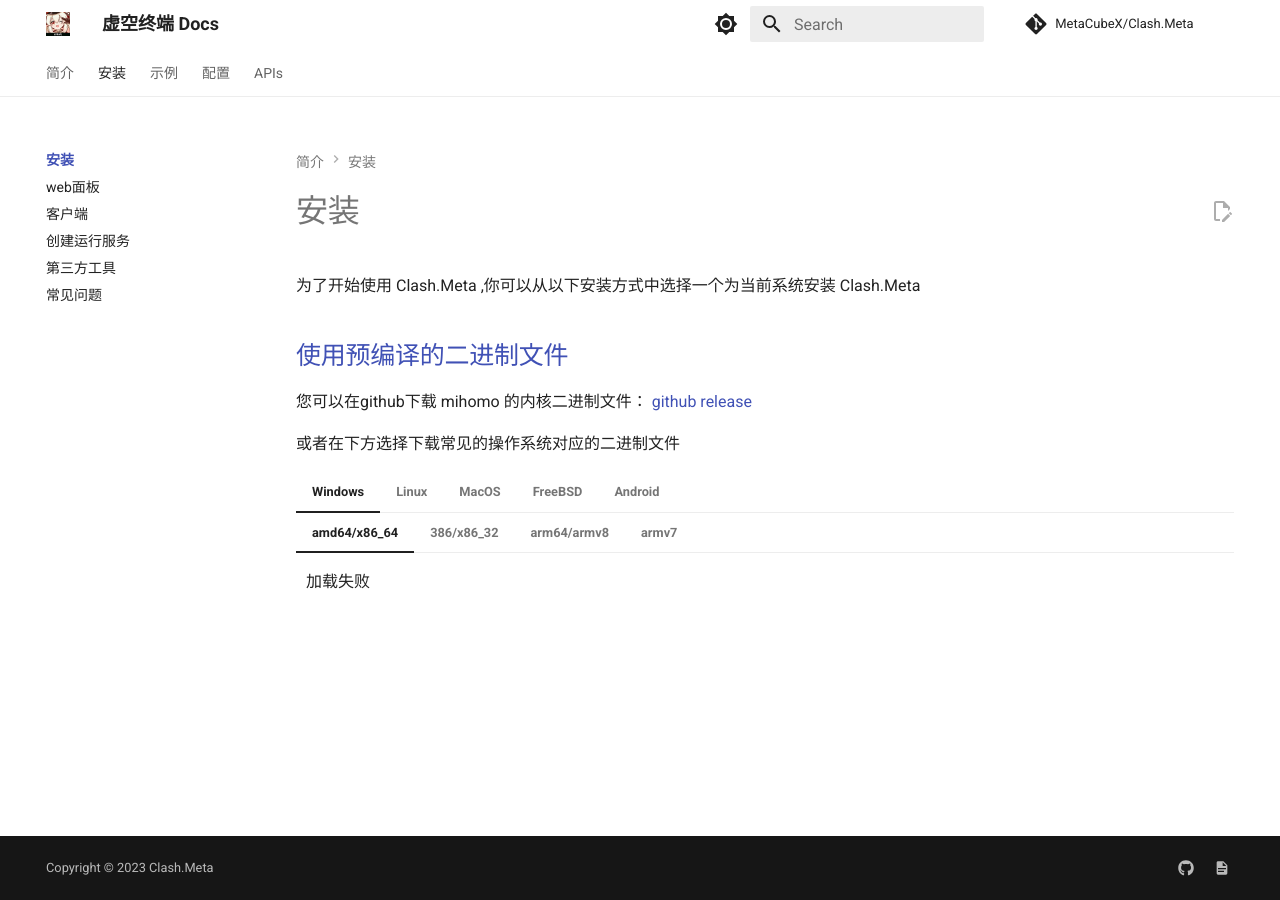
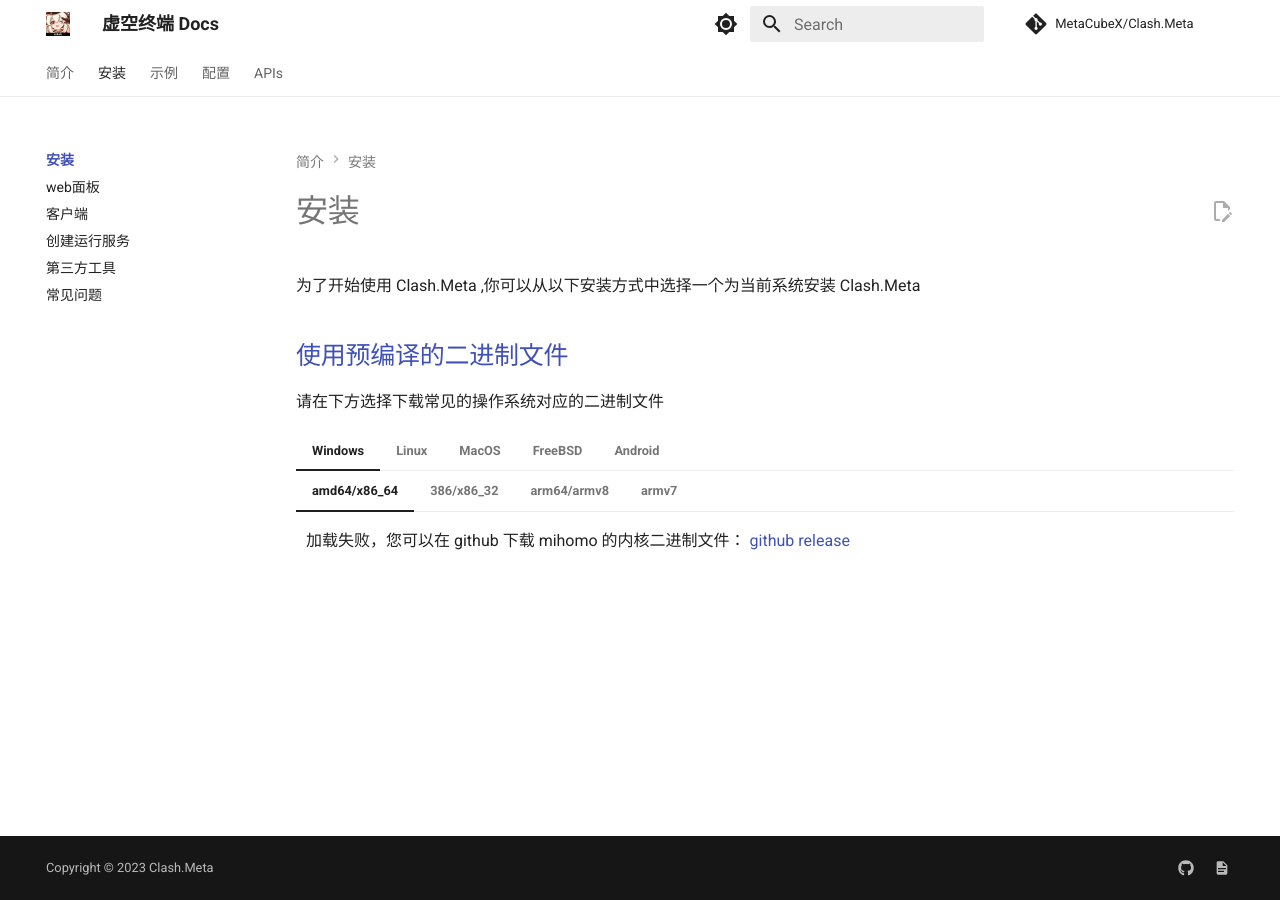
Before and after one commit to MetaCubeX/Meta-Docs, an MkDocs documentation site: the page built from docs/startup/index.md, in a window 1280 px wide. Built offline with MkDocs 1.6.1 and Material for MkDocs 9.7.7, drawn with Linux system fonts in a browser that asks for light colours; comment, search, counter and statistics services are not loaded; part of the change alters nothing that is shown.

```diff
--- a/docs/startup/index.md
+++ b/docs/startup/index.md
@@ -8,9 +8,7 @@ hide:
 
 ## 使用预编译的二进制文件
 
-您可以在github下载 mihomo 的内核二进制文件： [github release](https://github.com/MetaCubeX/mihomo/releases)
-
-或者在下方选择下载常见的操作系统对应的二进制文件
+请在下方选择下载常见的操作系统对应的二进制文件
 
 === "Windows"
     === "amd64/x86_64"
@@ -175,7 +173,7 @@ hide:
     updateDownloadLinks()
   }, () => {
     for (const sectionId in downloadSections) {
-      downloadSections[sectionId].innerHTML = '加载失败'
+      downloadSections[sectionId].innerHTML = `加载失败，您可以在 github 下载 mihomo 的内核二进制文件： <a href="${githubLink}" target="_blank">github release</a>`
     }
   })
 </script>
```
